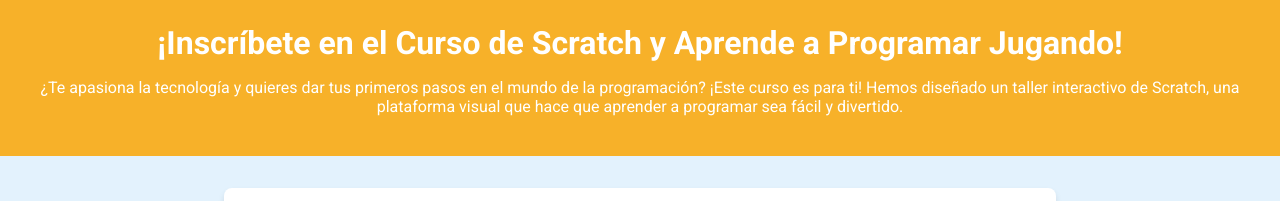
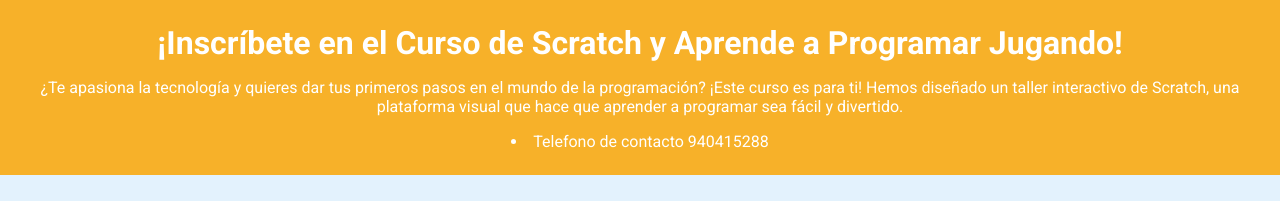
Before and after one commit to oskrtrom/CursosVerano2025, a plain HTML site: page index.html in a window 1280 px wide. Shown: the top 201 px of the page. Drawn offline with Linux system fonts and the light colour scheme; grey boxes are pictures that could not be loaded.

Commit message:
Add files via upload

```diff
--- a/index.html
+++ b/index.html
@@ -82,6 +82,7 @@
     <header>
         <h1>¡Inscríbete en el Curso de Scratch y Aprende a Programar Jugando!</h1>
         <p>¿Te apasiona la tecnología y quieres dar tus primeros pasos en el mundo de la programación? ¡Este curso es para ti! Hemos diseñado un taller interactivo de Scratch, una plataforma visual que hace que aprender a programar sea fácil y divertido.</p>
+        <li>Telefono de contacto 940415288</li>
     </header>
 
     <div class="container">
```
